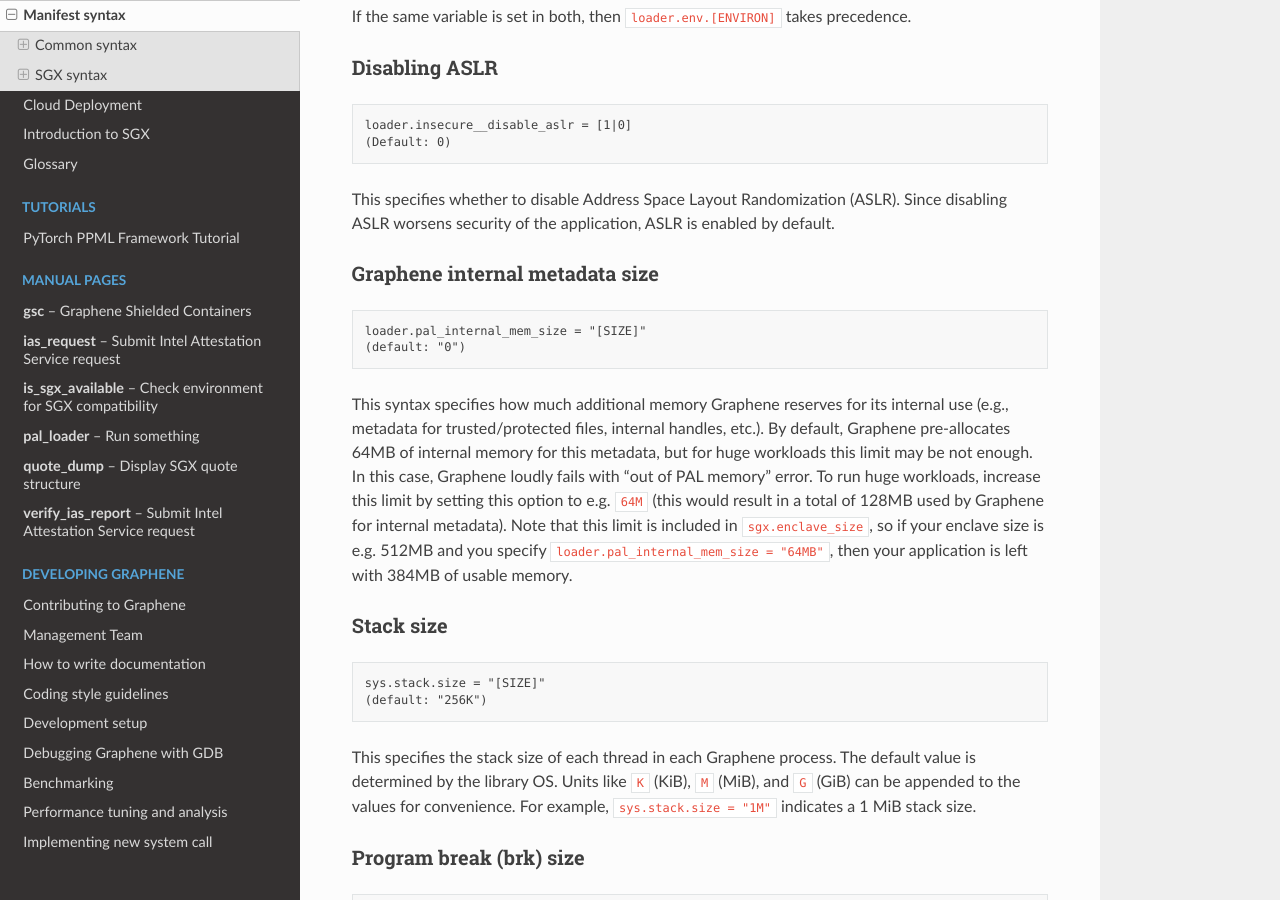
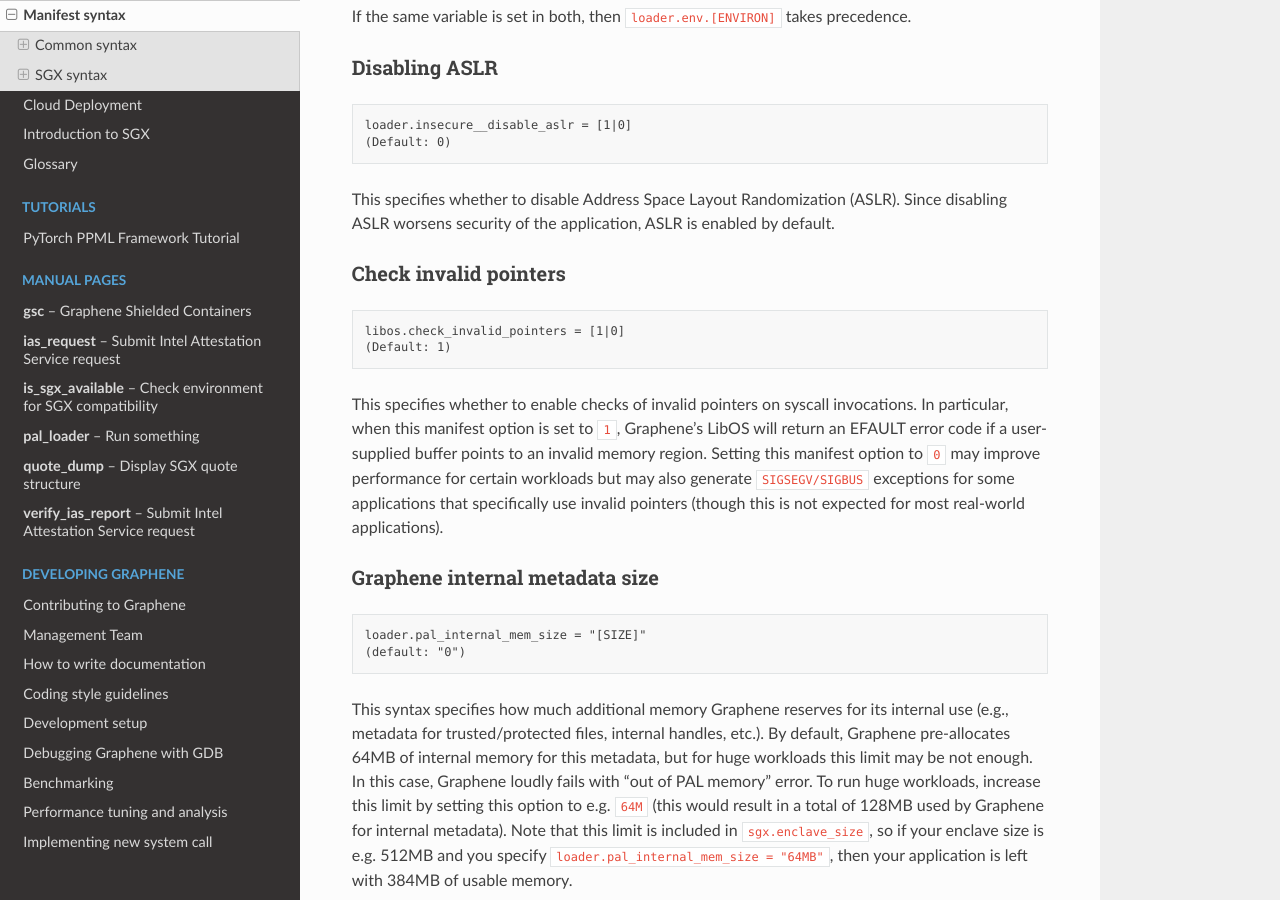
Before and after one commit to aeropittura/vaultrun, a Sphinx documentation site: the page built from Documentation/manifest-syntax.rst, in a window 1280 px wide and 900 px high, scrolled down 2627 px. Built offline with Sphinx 7.4.7 and the Read the Docs theme 2.0.0, drawn with Linux system fonts in a browser that asks for light colours.

Commit message:
[LibOS] Add manifest option libos.check_invalid_pointers
Previously, LibOS always checked whether user-supplied buffers for
syscalls are invalid and generated EFAULT error codes if so. Since the
invalid-buffer check needed to touch memory/traverse VMAs, it could
affect performance of certain workloads. This commit adds a manifest
option that controls this behavior: most real-world applications never
supply invalid buffers in syscalls, so such checks can be disabled.

Original-author: Dmitrii Kuvaiskii <dmitrii.kuvaiskii@intel.com>
Original-committer: Dmitrii Kuvaiskii <dmitrii.kuvaiskii@intel.com>
Original-commit: 8d1c7cafce90516b0964143ebc3df25faa1826b9

```diff
--- a/Documentation/manifest-syntax.rst
+++ b/Documentation/manifest-syntax.rst
@@ -142,6 +142,22 @@ Disabling ASLR
 This specifies whether to disable Address Space Layout Randomization (ASLR).
 Since disabling ASLR worsens security of the application, ASLR is enabled by
 default.
+
+Check invalid pointers
+^^^^^^^^^^^^^^^^^^^^^^
+
+::
+
+    libos.check_invalid_pointers = [1|0]
+    (Default: 1)
+
+This specifies whether to enable checks of invalid pointers on syscall
+invocations. In particular, when this manifest option is set to ``1``,
+Graphene's LibOS will return an EFAULT error code if a user-supplied buffer
+points to an invalid memory region. Setting this manifest option to ``0`` may
+improve performance for certain workloads but may also generate
+``SIGSEGV/SIGBUS`` exceptions for some applications that specifically use
+invalid pointers (though this is not expected for most real-world applications).
 
 Graphene internal metadata size
 ^^^^^^^^^^^^^^^^^^^^^^^^^^^^^^^
```
Also changed, not shown: 2 other files.
